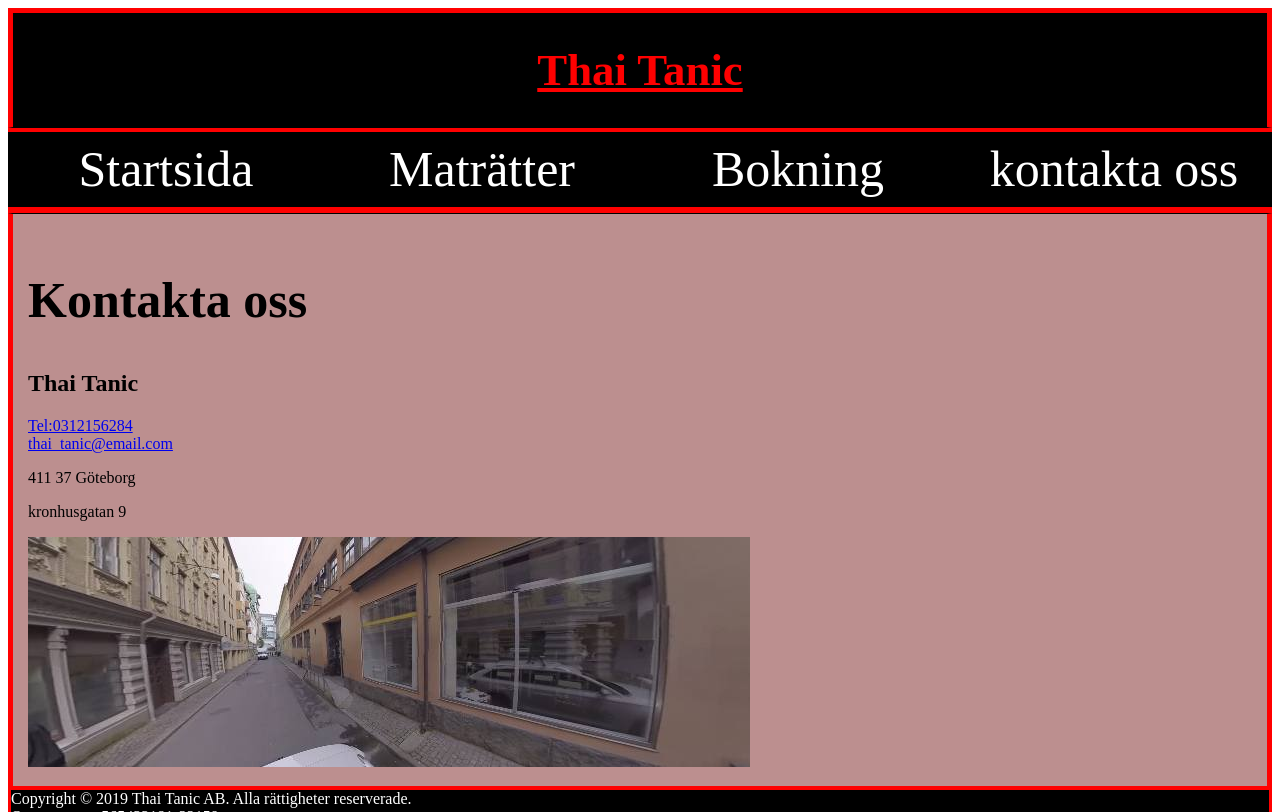
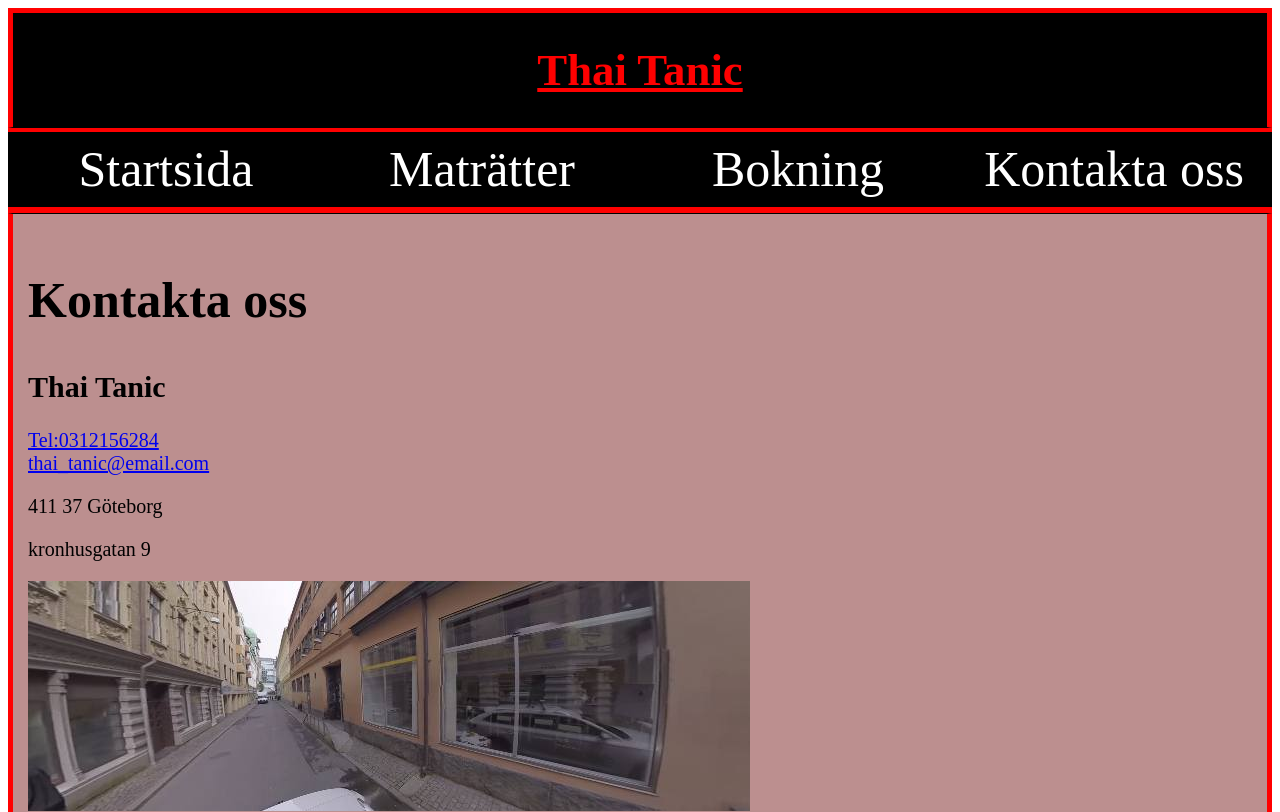
Before and after one commit to Simonbackman/Slutprojekt, a PHP site: page /contact.php in a window 1280 px wide. Shown: the top 812 px of the page. Run offline with PHP 8.4, Linux system fonts and the light colour scheme.

Commit message:
gjort färdigt kontakta oss

```diff
--- a/contact.php
+++ b/contact.php
@@ -14,18 +14,23 @@
             <a href="index.php"><div class="nav_item">Startsida</div></a>
             <a href="mat.php"><div class="nav_item">Maträtter</div></a>
             <a href="bokning.php"><div class="nav_item">Bokning</div></a>
-            <a href="contact.php"><div class="nav_item">kontakta oss</div></a>
+            <a href="contact.php"><div class="nav_item">Kontakta oss</div></a>
         </nav>
         <Section class="section">
 
             <h2>Kontakta oss</h2>
-            <h1>Thai Tanic</h1>
-            <a href="0312156284">Tel:0312156284</a><br/>
-            <a href="mailto:thai_tanic@email.com">thai_tanic@email.com</a>
-            <p>411 37 Göteborg</p>
-            <p>kronhusgatan 9</p>
+            <h1 class="thai_contact">Thai Tanic</h1>
+            <p class="tel_mail"><a href="0312156284">Tel:0312156284</a><br/>
+            <a href="mailto:thai_tanic@email.com">thai_tanic@email.com</a></p>
+            <p class="tel_mail">411 37 Göteborg</p>
+            <p class="tel_mail">kronhusgatan 9</p>
 
             <img class="kronhus" src="bilder/kronhusgatan.jpg"/>
+
+
+            <iframe class="map" src="https://www.google.com/maps/d/u/0/embed?mid=1S4VB-mL12MfRlPY5giQZrxCsdfjnYLxw"></iframe>
+
+
         </Section>
 
 
--- a/css.css
+++ b/css.css
@@ -141,3 +141,16 @@ h2{
 .milk, .gluten, .notter{
     height: 40px;
 }
+
+.tel_mail{
+    font-size:20px;
+}
+.thai_contact{
+    font-size: 30px;
+}
+.map{
+    float:right;
+    padding-bottom: ;
+    height: 600px;
+    width: 700px;
+}
```
Also changed, not shown: bokning.php (+4 -8 lines), databas/fooddb.sql (+10 -0 lines).
